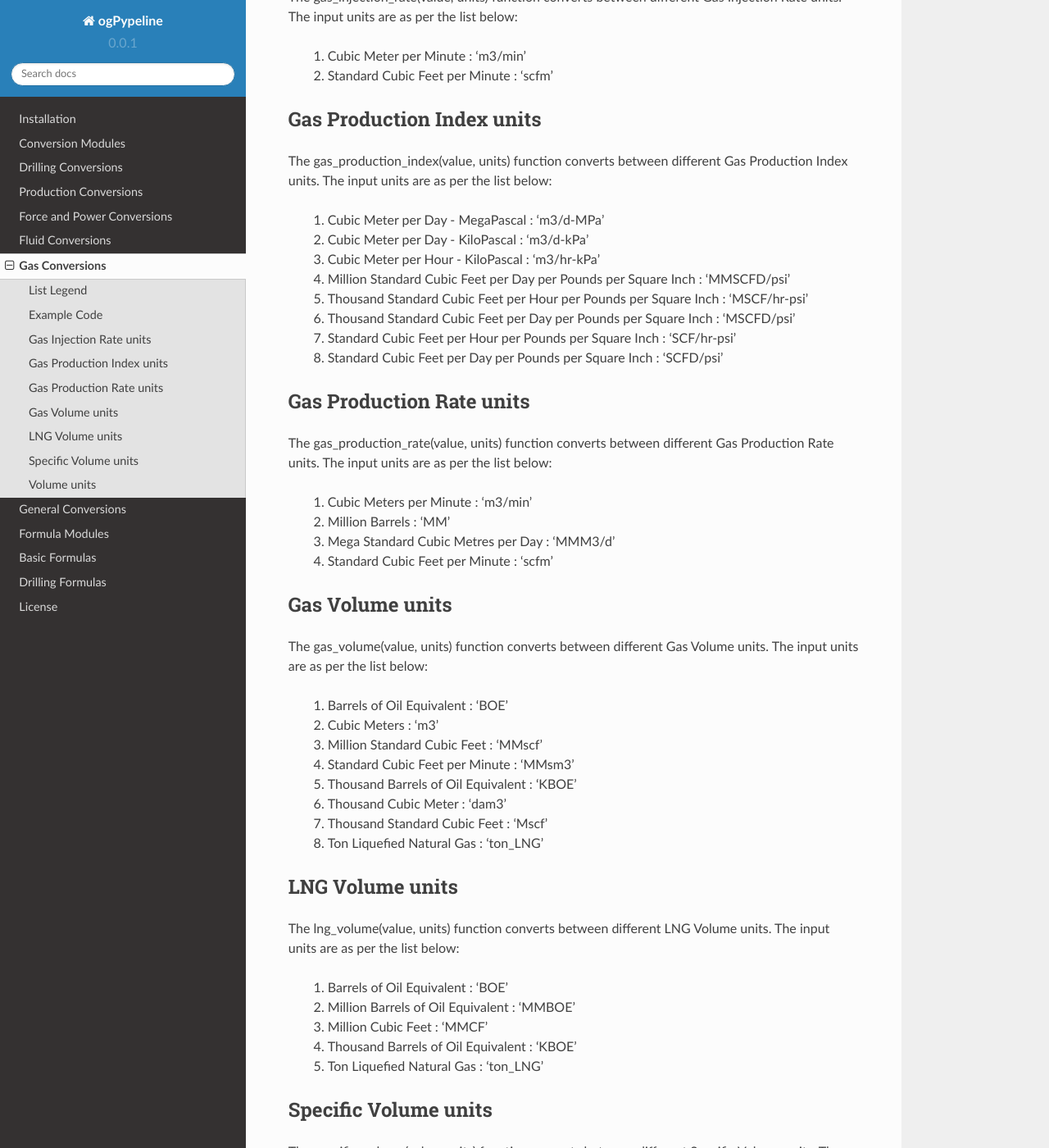
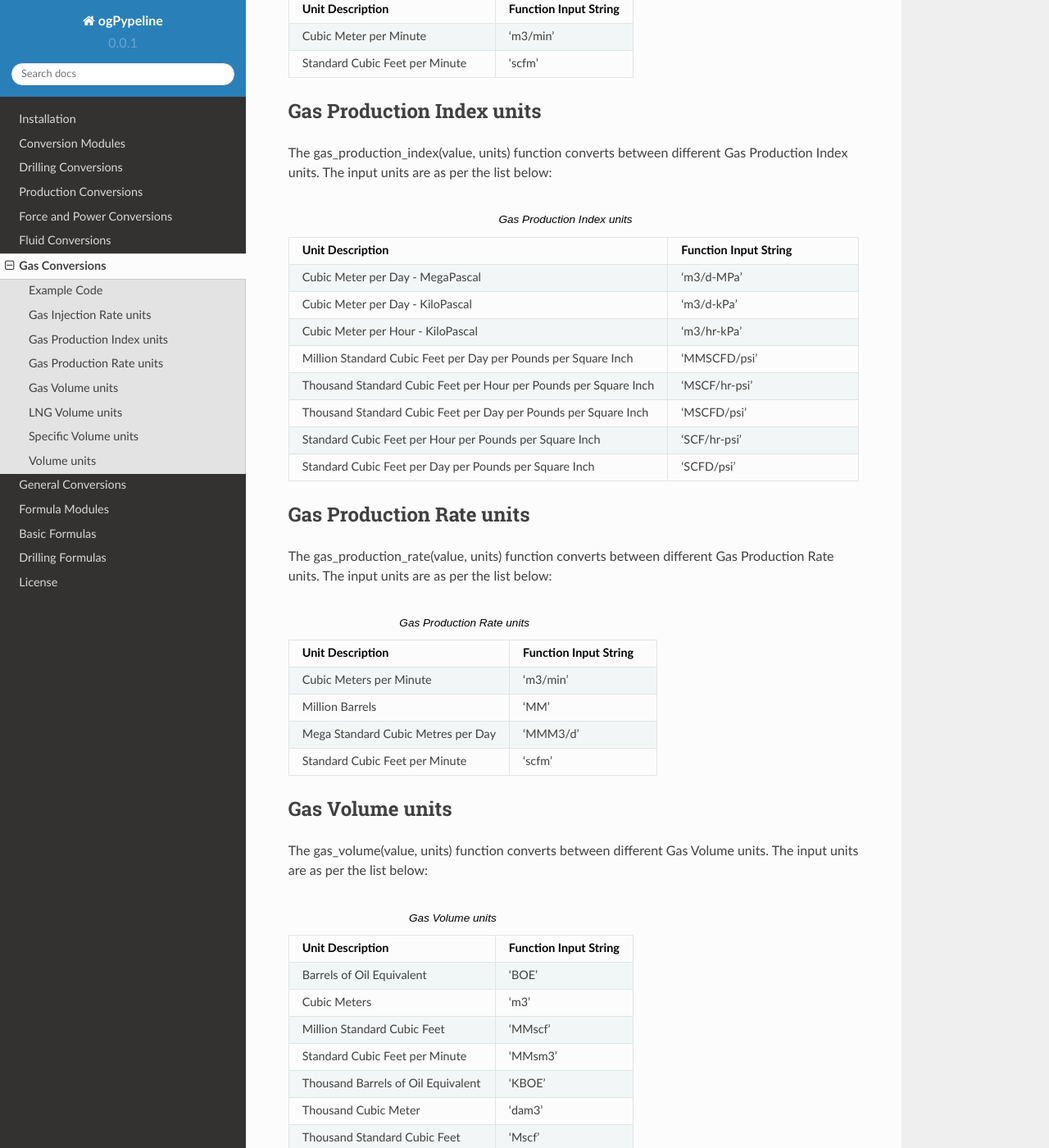
Before and after one commit to this-isnt-me/ogPypeline, a Sphinx documentation site: the page built from docs/source/gascon.rst, in a window 1280 px wide and 1400 px high, scrolled down 676 px. Shown: the whole window at 82% size. Built offline with Sphinx 7.4.7 and the Read the Docs theme 2.0.0, drawn with Linux system fonts in a browser that asks for light colours; some of the changed text lies outside the part shown.

Commit message:
Docs Restructured - tables in conversions

```diff
--- a/docs/source/drillingcon.rst
+++ b/docs/source/drillingcon.rst
@@ -5,7 +5,6 @@ Example Code
 ------------
 
 .. code:: python
-    :linenos:
 
     # Example Code
     from ogPypeline import drilling as dri
--- a/docs/source/fluidcon.rst
+++ b/docs/source/fluidcon.rst
@@ -13,8 +13,8 @@ Example Code
    print(converted_fluid_yield_point)
    # outputs the following dictionary:
    {
-	   'dyne/cm2': 67.0600854,
-	   'kPa': 6.7032378,
+       'dyne/cm2': 67.0600854,
+       'kPa': 6.7032378,
        'Mpa': 0.0067031999999999994,
        'lbf/100ft2': 14
    }
--- a/docs/source/forcepowercon.rst
+++ b/docs/source/forcepowercon.rst
@@ -13,7 +13,7 @@ Example Code
    print(converted_angular_velocity)
    # outputs the following dictionary:
    {
-	   'deg/hr': 1836000.0,
+       'deg/hr': 1836000.0,
        'deg/min': 30600.0,
        'deg/sec': 510.0,
        'rad/hr': 32044.245693,
--- a/docs/source/gascon.rst
+++ b/docs/source/gascon.rst
@@ -1,11 +1,5 @@
 Gas Conversions
 ==================
-
-List Legend
-------------
-
-   #. "Unit Description" : 'Function Input String'
-
 Example Code
 ------------
 
@@ -18,7 +12,7 @@ Example Code
    print(converted_gas_injection_rate)
    # outputs the following dictionary:
    {
-	   'm3/min': 5506,
+       'm3/min': 5506,
        'scfm': 194558.303634
    }
    # Each key representing a different gas injection rate unit
@@ -30,80 +24,170 @@ Gas Injection Rate units
 ------------
 The gas_injection_rate(value, units) function converts between different Gas Injection Rate units. The input units are as per the list below:
 
-   #. Cubic Meter per Minute : 'm3/min'
-   #. Standard Cubic Feet per Minute : 'scfm'
+.. list-table:: Gas Injection Rate units
+   :widths: 60 40
+   :header-rows: 1
+
+   * - Unit Description
+     - Function Input String
+   * - Cubic Meter per Minute
+     - 'm3/min'
+   * - Standard Cubic Feet per Minute
+     - 'scfm'
 
 Gas Production Index units
 ------------
 The gas_production_index(value, units) function converts between different Gas Production Index units. The input units are as per the list below:
 
-   #. Cubic Meter per Day - MegaPascal : 'm3/d-MPa'
-   #. Cubic Meter per Day - KiloPascal : 'm3/d-kPa'
-   #. Cubic Meter per Hour - KiloPascal : 'm3/hr-kPa'
-   #. Million Standard Cubic Feet per Day per Pounds per Square Inch : 'MMSCFD/psi'
-   #. Thousand Standard Cubic Feet per Hour per Pounds per Square Inch : 'MSCF/hr-psi'
-   #. Thousand Standard Cubic Feet per Day per Pounds per Square Inch : 'MSCFD/psi'
-   #. Standard Cubic Feet per Hour per Pounds per Square Inch : 'SCF/hr-psi'
-   #. Standard Cubic Feet per Day per Pounds per Square Inch : 'SCFD/psi'
+.. list-table:: Gas Production Index units
+   :widths: 60 40
+   :header-rows: 1
+
+   * - Unit Description
+     - Function Input String
+   * - Cubic Meter per Day - MegaPascal
+     - 'm3/d-MPa'
+   * - Cubic Meter per Day - KiloPascal
+     - 'm3/d-kPa'
+   * - Cubic Meter per Hour - KiloPascal
+     - 'm3/hr-kPa'
+   * - Million Standard Cubic Feet per Day per Pounds per Square Inch
+     - 'MMSCFD/psi'
+   * - Thousand Standard Cubic Feet per Hour per Pounds per Square Inch
+     - 'MSCF/hr-psi'
+   * - Thousand Standard Cubic Feet per Day per Pounds per Square Inch
+     - 'MSCFD/psi'
+   * - Standard Cubic Feet per Hour per Pounds per Square Inch
+     - 'SCF/hr-psi'
+   * - Standard Cubic Feet per Day per Pounds per Square Inch
+     - 'SCFD/psi'
 
 Gas Production Rate units
 ------------
 The gas_production_rate(value, units) function converts between different Gas Production Rate units. The input units are as per the list below:
 
-   #. Cubic Meters per Minute : 'm3/min'
-   #. Million Barrels : 'MM'
-   #. Mega Standard Cubic Metres per Day : 'MMM3/d'
-   #. Standard Cubic Feet per Minute : 'scfm'
+.. list-table:: Gas Production Rate units
+   :widths: 60 40
+   :header-rows: 1
+
+   * - Unit Description
+     - Function Input String
+   * - Cubic Meters per Minute
+     - 'm3/min'
+   * - Million Barrels
+     - 'MM'
+   * - Mega Standard Cubic Metres per Day
+     - 'MMM3/d'
+   * - Standard Cubic Feet per Minute
+     - 'scfm'
 
 Gas Volume units
 ------------
 The gas_volume(value, units) function converts between different Gas Volume units. The input units are as per the list below:
 
-   #. Barrels of Oil Equivalent : 'BOE'
-   #. Cubic Meters : 'm3'
-   #. Million Standard Cubic Feet : 'MMscf'
-   #. Standard Cubic Feet per Minute : 'MMsm3'
-   #. Thousand Barrels of Oil Equivalent : 'KBOE'
-   #. Thousand Cubic Meter : 'dam3'
-   #. Thousand Standard Cubic Feet : 'Mscf'
-   #. Ton Liquefied Natural Gas : 'ton_LNG'
+.. list-table:: Gas Volume units
+   :widths: 60 40
+   :header-rows: 1
+
+   * - Unit Description
+     - Function Input String
+   * - Barrels of Oil Equivalent
+     - 'BOE'
+   * - Cubic Meters
+     - 'm3'
+   * - Million Standard Cubic Feet
+     - 'MMscf'
+   * - Standard Cubic Feet per Minute
+     - 'MMsm3'
+   * - Thousand Barrels of Oil Equivalent
+     - 'KBOE'
+   * - Thousand Cubic Meter
+     - 'dam3'
+   * - Thousand Standard Cubic Feet
+     - 'Mscf'
+   * - Ton Liquefied Natural Gas
+     - 'ton_LNG'
 
 LNG Volume units
 ------------
 The lng_volume(value, units) function converts between different LNG Volume units. The input units are as per the list below:
 
-   #. Barrels of Oil Equivalent : 'BOE'
-   #. Million Barrels of Oil Equivalent : 'MMBOE'
-   #. Million Cubic Feet : 'MMCF'
-   #. Thousand Barrels of Oil Equivalent : 'KBOE'
-   #. Ton Liquefied Natural Gas : 'ton_LNG'
+
+.. list-table:: Dogleg units
+   :widths: 60 40
+   :header-rows: 1
+
+   * - Unit Description
+     - Function Input String
+   * - Barrels of Oil Equivalent
+     - 'BOE'
+   * - Million Barrels of Oil Equivalent
+     - 'MMBOE'
+   * - Million Cubic Feet
+     - 'MMCF'
+   * - Thousand Barrels of Oil Equivalent
+     - 'KBOE'
+   * - Ton Liquefied Natural Gas
+     - 'ton_LNG'
 
 Specific Volume units
 ------------
 The specific_volume(value, units) function converts between different Specific Volume units. The input units are as per the list below:
 
-   #. Barrels per Ton (U.K.) : 'bbl/UK ton'
-   #. Barrels per Ton (U.S.) : 'bbl/US ton'
-   #. Cubic Foot per Pound : 'ft3/lb'
-   #. Cubic Inch per Pound : 'in3/lb'
-   #. Cubic Meter per Kilogram : 'm3/kg'
-   #. Gallons (U.K.) per Pound : 'UK gal/lb'
-   #. Gallons (U.S.) per Pound : 'US gal/lb'
-   #. Liters per Gram : 'l/g'
-   #. Liters per Kilogram : 'l/kg'
+.. list-table:: Specific Volume units
+   :widths: 60 40
+   :header-rows: 1
+
+   * - Unit Description
+     - Function Input String
+   * - Barrels per Ton (U.K.)
+     - 'bbl/UK ton'
+   * - Barrels per Ton (U.S.)
+     - 'bbl/US ton'
+   * - Cubic Foot per Pound
+     - 'ft3/lb'
+   * - Cubic Inch per Pound
+     - 'in3/lb'
+   * - Cubic Meter per Kilogram
+     - 'm3/kg'
+   * - Gallons (U.K.) per Pound
+     - 'UK gal/lb'
+   * - Gallons (U.S.) per Pound
+     - 'US gal/lb'
+   * - Liters per Gram
+     - 'l/g'
+   * - Liters per Kilogram
+     - 'l/kg'
 
 Volume units
 ------------
 The volume_gas(value, units) function converts between different Volume units. The input units are as per the list below:
 
-   #. Barrels : 'bbl'
-   #. Cubic Centimeter : 'cm3'
-   #. Cubic Decimeter : 'dm3'
-   #. Cubic Foot : 'ft3'
-   #. Cubic Inch : 'in3'
-   #. Cubic Meter : 'm3'
-   #. Cubic Yard : 'yd3'
-   #. Fluid Ounce : 'fl_oz'
-   #. Gallon : 'gal'
-   #. Liter : 'L'
-   #. Quart - Liquid : 'qt'
+.. list-table:: Volume units
+   :widths: 60 40
+   :header-rows: 1
+
+   * - Unit Description
+     - Function Input String
+   * - Barrels
+     - 'bbl'
+   * - Cubic Centimeter
+     - 'cm3'
+   * - Cubic Decimeter
+     - 'dm3'
+   * - Cubic Foot
+     - 'ft3'
+   * - Cubic Inch
+     - 'in3'
+   * - Cubic Meter
+     - 'm3'
+   * - Cubic Yard
+     - 'yd3'
+   * - Fluid Ounce
+     - 'fl_oz'
+   * - Gallon
+     - 'gal'
+   * - Liter
+     - 'L'
+   * - Quart - Liquid
+     - 'qt'
```
